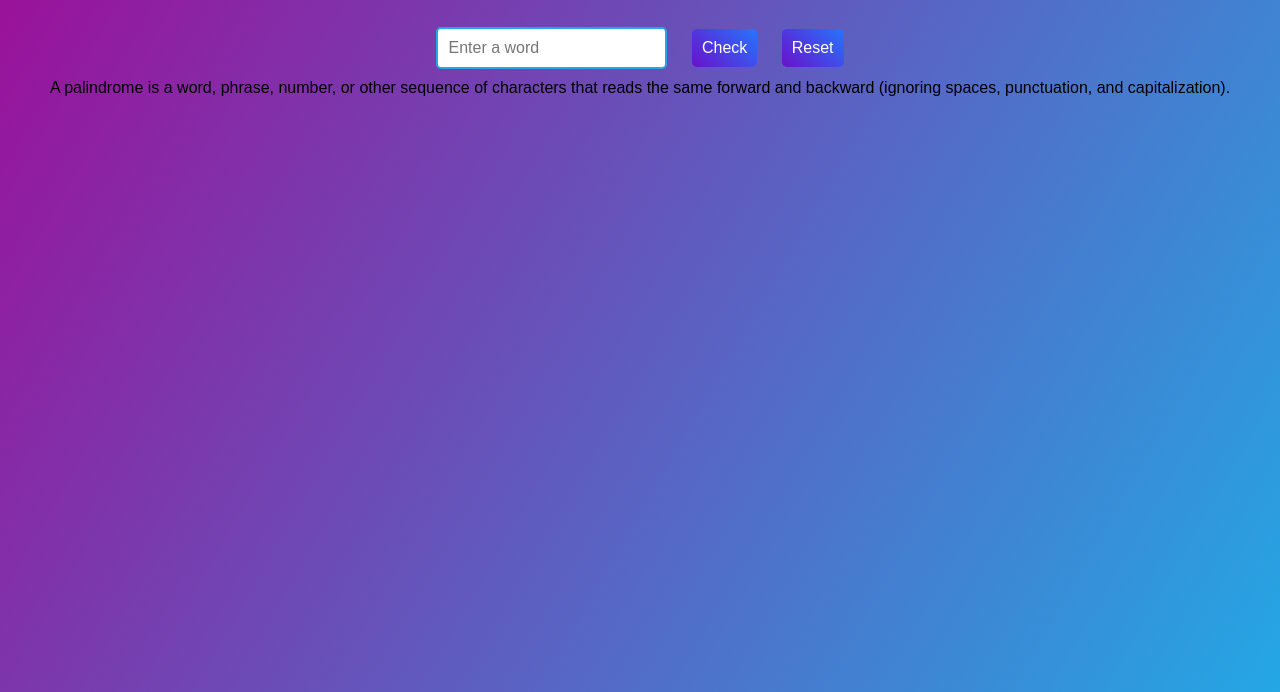
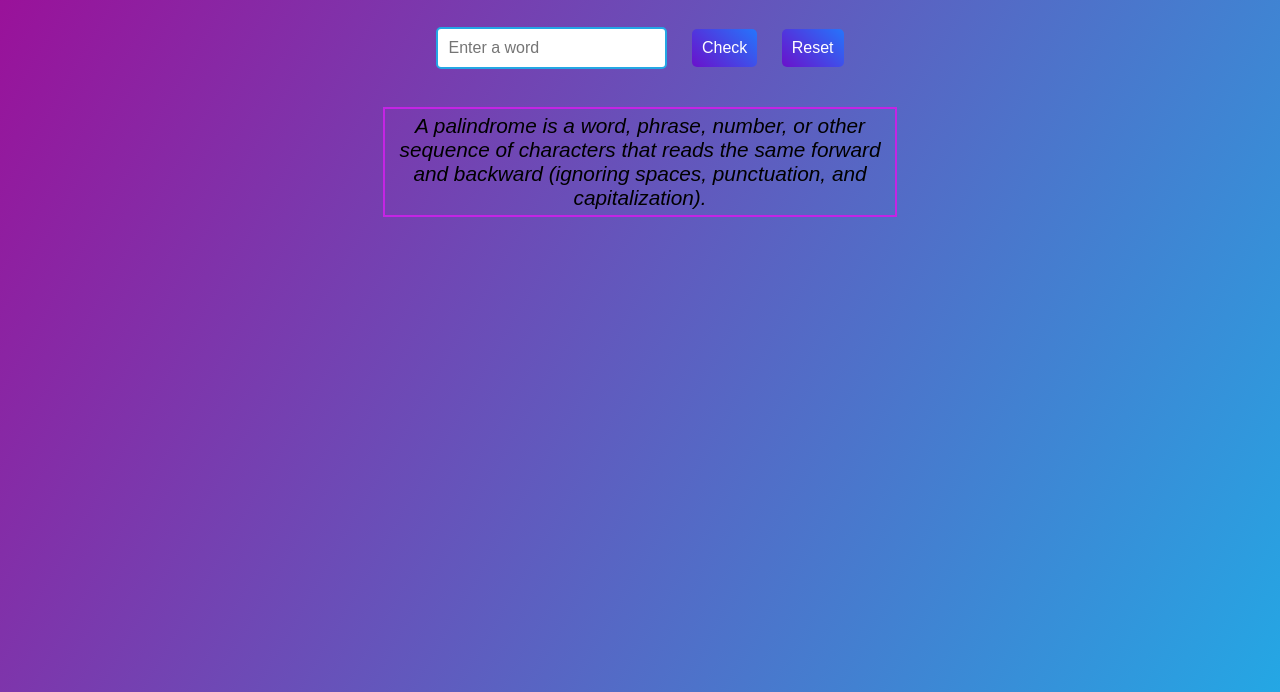
Before and after one commit to quintin-dev/Projects-Palindrome_Checker, a plain HTML site: page index.html in a window 1280 px wide. Shown: the part 108-800 px from the top of the page. Drawn offline with Linux system fonts and the light colour scheme.

Commit message:
Add styles for definition and reset button in styles.css

```diff
--- a/styles.css
+++ b/styles.css
@@ -16,6 +16,22 @@ h1 {
     margin-bottom: 20px;
     -webkit-text-stroke: 1px black;
     color: #c424e4;
+}
+
+#definition {
+    font-size: 1.3em;
+    margin-bottom: 20px;
+    /*-webkit-text-stroke: 1px black;*/
+    padding: 5px;
+    margin-top: 50px;
+    border: 2px solid #c424e4;
+    font-style: italic;
+    max-width: 500px;
+    margin: 0 auto;
+}
+
+#reset {
+    margin-bottom: 40px !important;
 }
 
 #text-input {
```
